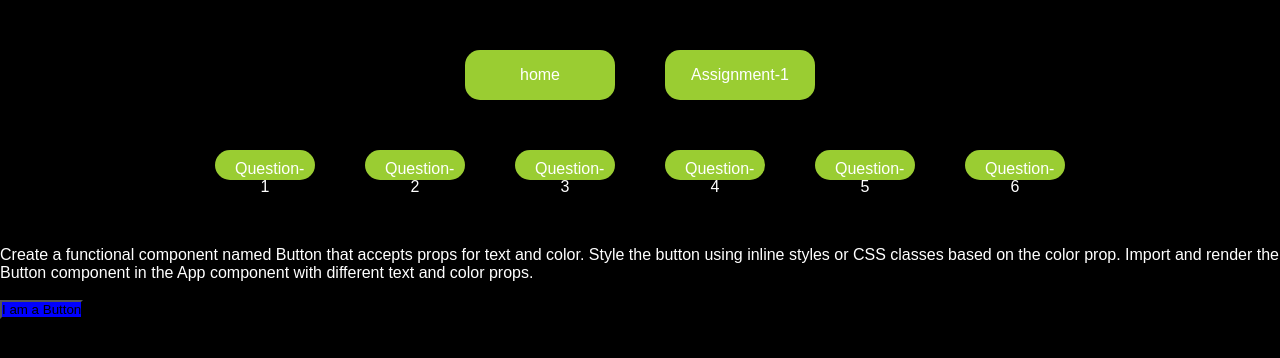
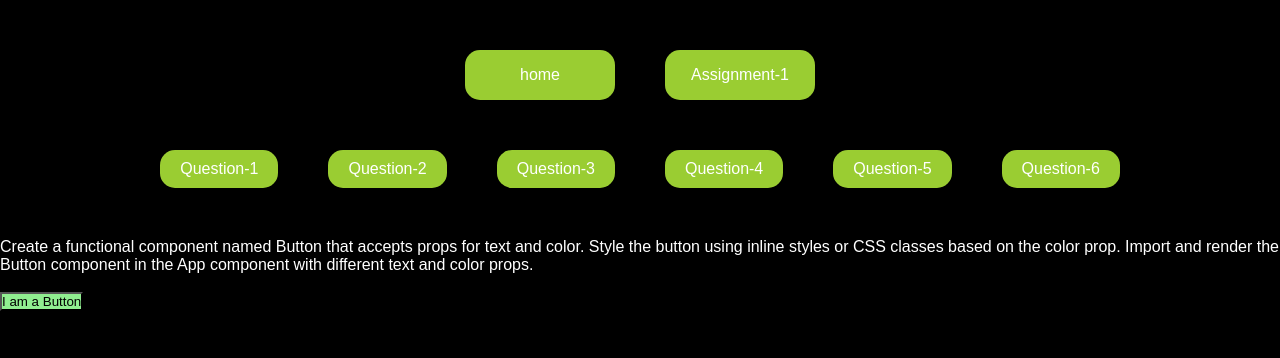
Before and after one commit to YashBhardwaj-SuccessiveTech/React-Training, a Next.js app: page /Assignment-1/Question6 in a window 1280 px wide. Shown: the top 358 px of the page. Built offline with nearby package versions, Linux system fonts and the light colour scheme.

Commit message:
fix: Suggested updation done

```diff
--- a/src/Components/Assignment1Components/Button.jsx
+++ b/src/Components/Assignment1Components/Button.jsx
@@ -5,8 +5,8 @@
 import React from "react";
 
 export default function Button(props) {
-  let color = props.color;
-  let text = props.text;
+  const color = props.color;
+  const text = props.text;
   return (
     <div>
       <button style={{ backgroundColor: color }}> {text} </button>
--- a/src/Components/Assignment1Components/TaskList.jsx
+++ b/src/Components/Assignment1Components/TaskList.jsx
@@ -4,13 +4,13 @@
 
 import React from "react";
 
-export default function TaskList({ List }) {
+export default function TaskList({ list }) {
   return (
     <div>
       <h2>My Tasks are:</h2>
       <ul>
-        {List.map((task, index) => (
-          <li key={index}>{task}</li> // ✅ implicit return
+        {list.map((task, index) => (
+          <li key={index}>{task}</li>
         ))}
       </ul>
     </div>
--- a/src/Components/Assignment1Components/Weather.jsx
+++ b/src/Components/Assignment1Components/Weather.jsx
@@ -8,6 +8,10 @@ import { useState } from "react";
 export function Weather() {
   const [temp, setTemp] = useState("");
 
+  function changeHandler(event){
+    setTemp(event.target.value);
+  }
+
   return (
     <>
     <br></br>
@@ -15,7 +19,7 @@ export function Weather() {
         type="number"
         placeholder="enter temperature"
         value={temp}
-        onChange={(event) => setTemp(event.target.value)}
+        onChange={changeHandler}
       />
 
       {temp !== "" && (
--- a/src/app/Assignment-1/Question5/page.jsx
+++ b/src/app/Assignment-1/Question5/page.jsx
@@ -3,7 +3,7 @@ import React from 'react'
 
 function page() {
 
-    const List = ["task1","task2","task3","task4"];
+    const list = ["task1","task2","task3","task4"];
 
   return (
     <div>
@@ -11,7 +11,7 @@ function page() {
              Use the map function to render each task name as a list item.
              Import and render the TaskList component in the App component with an array of tasks.</p>
              <br></br>
-        <TaskList List={List}/>
+        <TaskList list={list}/>
     </div>
   )
 }
--- a/src/app/Assignment-1/Question6/page.jsx
+++ b/src/app/Assignment-1/Question6/page.jsx
@@ -2,8 +2,8 @@ import Button from '@/Components/Assignment1Components/Button'
 import React from 'react'
 
 function page() {
-    let text="I am a Button";
-    let color="Blue";
+    const text="I am a Button";
+    const color="lightgreen";
   return (
     <div>
         <p>Create a functional component named Button that accepts props for text and color.
--- a/src/app/Assignment-1/layout.js
+++ b/src/app/Assignment-1/layout.js
@@ -1,23 +1,7 @@
-import { Geist, Geist_Mono } from "next/font/google";
 import "../globals.css";
 import Link from "next/link";
 
-const geistSans = Geist({
-  variable: "--font-geist-sans",
-  subsets: ["latin"],
-});
-
-const geistMono = Geist_Mono({
-  variable: "--font-geist-mono",
-  subsets: ["latin"],
-});
-
-export const metadata = {
-  title: "Create Next App",
-  description: "Generated by create next app",
-};
-
-export default function RootLayout({ children }) {
+export default function Assignment1Layout({ children }) {
   return (
     <html lang="en">
       <body>
--- a/src/app/globals.css
+++ b/src/app/globals.css
@@ -66,10 +66,10 @@ a {
   margin: 50px 50px;
 }
 
-.ass-1layout button{
+/* .ass-1layout button{
   width: 100px;
   height: 30px;
-}
+} */
 
 .counter{
   display: flex;
--- a/src/app/layout.js
+++ b/src/app/layout.js
@@ -31,10 +31,6 @@ export default function RootLayout({ children }) {
             <button>Assignment-1</button>
           </Link>
 
-
-          {/* <Link href="/Assignment-2">
-            <button>Assignment-2</button>
-          </Link> */}
         </div>
         {children}
       </body>
```
